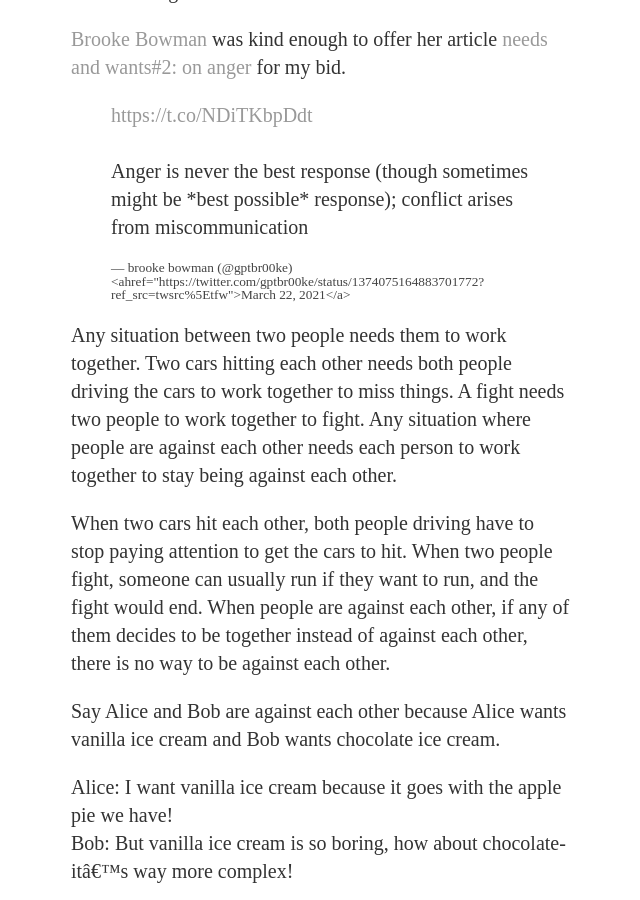
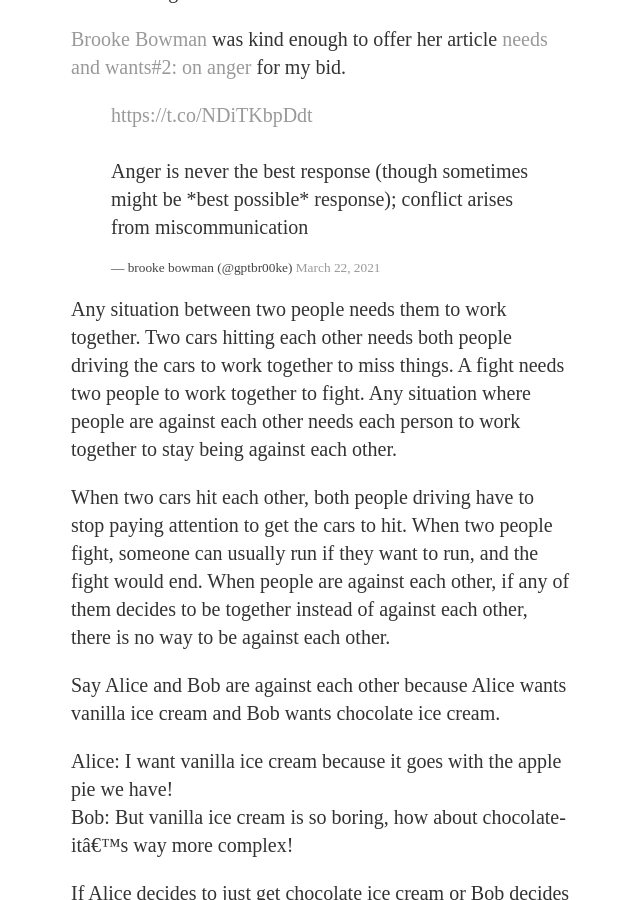
Before and after one commit to ray-dorai/ray-dorai.github.io, a Jekyll site: the page built from _posts/2021-03-23-pp-brooke.md, in a window 1280 px wide and 900 px high, scrolled down 373 px. Shown: the whole window, without its empty margins (319-959 px from the left). Built offline with Jekyll 4.4.1, drawn with Linux system fonts in a browser that asks for light colours; comment, search, counter and statistics services are not loaded.

Commit message:
Update 2021-03-23-pp-brooke.md

```diff
--- a/_posts/2021-03-23-pp-brooke.md
+++ b/_posts/2021-03-23-pp-brooke.md
@@ -8,7 +8,7 @@ More than a year ago, [Colton Dillion](http://www.coltondillion.com/) and I figu
 
 [Brooke Bowman](https://twitter.com/gptbr00ke) was kind enough to offer her article [needs and wants#2: on anger](https://theproject.is/needs-and-wants-2-on-anger/) for my bid.
 
-<blockquote class="twitter-tweet"><p lang="en" dir="ltr"><a href="https://t.co/NDiTKbpDdt">https://t.co/NDiTKbpDdt</a><br><br>Anger is never the best response (though sometimes might be *best possible* response); conflict arises from miscommunication</p>&mdash; brooke bowman (@gptbr00ke) <ahref="https://twitter.com/gptbr00ke/status/1374075164883701772?ref_src=twsrc%5Etfw">March 22, 2021</a></blockquote> <script async src="https://platform.twitter.com/widgets.js" charset="utf-8"></script>
+<blockquote class="twitter-tweet" data-conversation="none"><p lang="en" dir="ltr"><a href="https://t.co/NDiTKbpDdt">https://t.co/NDiTKbpDdt</a><br><br>Anger is never the best response (though sometimes might be *best possible* response); conflict arises from miscommunication</p>&mdash; brooke bowman (@gptbr00ke) <a href="https://twitter.com/gptbr00ke/status/1374075164883701772?ref_src=twsrc%5Etfw">March 22, 2021</a></blockquote> <script async src="https://platform.twitter.com/widgets.js" charset="utf-8"></script>
 
 Any situation between two people needs them to work together. Two cars hitting each other needs both people driving the cars to work together to miss things. A fight needs two people to work together to fight. Any situation where people are against each other needs each person to work together to stay being against each other.
 
```
